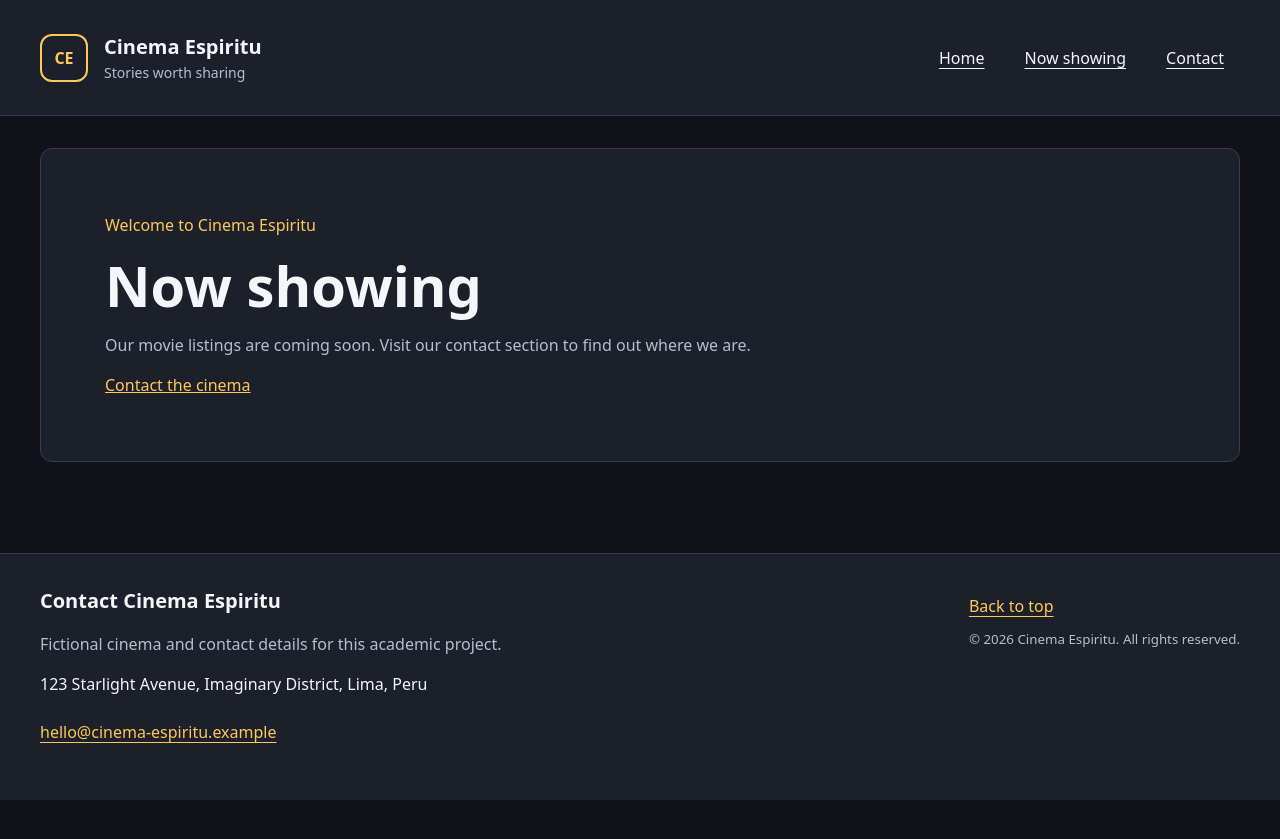
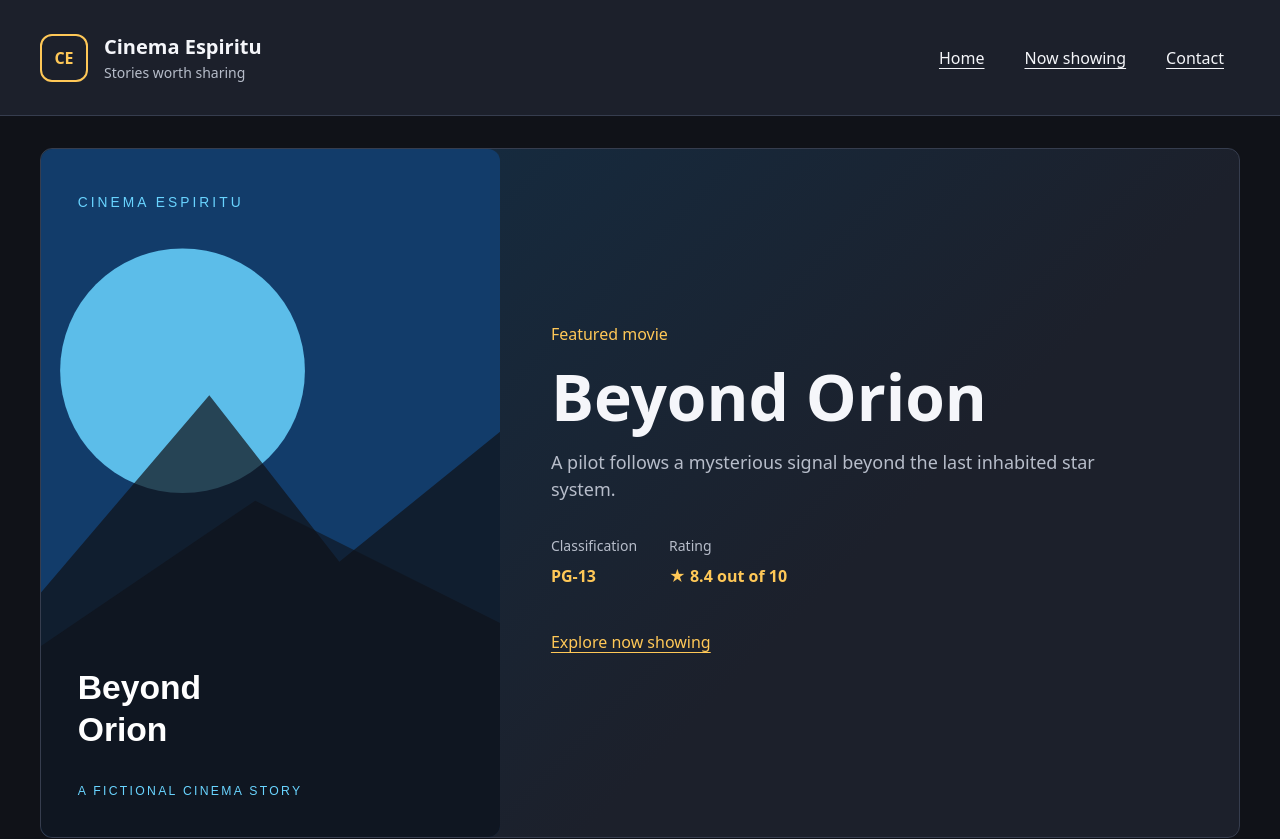
Before and after one commit to SebastianEspiritu/lab09-react-cine-espiritu, a React (Vite) app: page / in a window 1280 px wide. Shown: the top 839 px of the page. Before the commit the page ends 800 px from the top, so only its background shows below. Built offline with nearby package versions, Linux system fonts and the light colour scheme.

Commit message:
feat: implement featured movie Hero with props

```diff
--- a/src/App.jsx
+++ b/src/App.jsx
@@ -1,14 +1,19 @@
 import Header from './components/Header.jsx'
 import Footer from './components/Footer.jsx'
+import Hero from './components/Hero.jsx'
+import movies from './data/movies.js'
 
 function App() {
+  const featuredMovie = movies[0]
+
   return (
     <>
       <Header />
       <main className="container main-content" id="main-content" tabIndex={-1}>
+        <Hero movie={featuredMovie} />
         <section className="temporary-section" id="now-showing" tabIndex={-1} aria-labelledby="now-showing-title">
           <p className="section-label">Welcome to Cinema Espiritu</p>
-          <h1 id="now-showing-title">Now showing</h1>
+          <h2 id="now-showing-title">Now showing</h2>
           <p className="muted-text">Our movie listings are coming soon. Visit our contact section to find out where we are.</p>
           <a className="contact-link" href="#contact">Contact the cinema</a>
         </section>
--- /dev/null
+++ b/src/components/Hero.jsx
@@ -0,0 +1,34 @@
+function Hero({ movie }) {
+  const { image, title, synopsis, classification, rating } = movie
+
+  return (
+    <section className="hero" aria-labelledby="featured-movie-title">
+      <img
+        className="hero-poster"
+        src={image}
+        alt={`Poster for ${title}`}
+        width="600"
+        height="900"
+        fetchPriority="high"
+      />
+      <div className="hero-content">
+        <p className="section-label">Featured movie</p>
+        <h1 id="featured-movie-title">{title}</h1>
+        <p className="hero-synopsis">{synopsis}</p>
+        <dl className="hero-details">
+          <div>
+            <dt>Classification</dt>
+            <dd>{classification}</dd>
+          </div>
+          <div>
+            <dt>Rating</dt>
+            <dd><span aria-hidden="true">★ </span>{rating} out of 10</dd>
+          </div>
+        </dl>
+        <a className="contact-link" href="#now-showing">Explore now showing</a>
+      </div>
+    </section>
+  )
+}
+
+export default Hero
--- /dev/null
+++ b/src/styles/hero.css
@@ -0,0 +1,75 @@
+.hero {
+  display: grid;
+  grid-template-columns: minmax(0, 2fr) minmax(0, 3fr);
+  align-items: center;
+  gap: clamp(1.5rem, 4vw, 3.5rem);
+  margin-bottom: var(--space-large);
+  border: 1px solid var(--color-border);
+  border-radius: var(--radius-medium);
+  background: linear-gradient(135deg, #123049, var(--color-surface) 65%);
+}
+
+.hero-poster {
+  width: 100%;
+  height: auto;
+  border-radius: var(--radius-medium);
+}
+
+.hero-content {
+  min-width: 0;
+  padding: var(--space-large) var(--space-large) var(--space-large) 0;
+  overflow-wrap: anywhere;
+}
+
+.hero h1 {
+  font-size: clamp(2rem, 5vw, 4rem);
+  line-height: 1.1;
+}
+
+.hero-synopsis {
+  max-width: 55ch;
+  color: var(--color-text-muted);
+  font-size: 1.125rem;
+}
+
+.hero-details {
+  display: flex;
+  flex-wrap: wrap;
+  gap: var(--space-large);
+  margin: var(--space-large) 0;
+}
+
+.hero-details dt {
+  margin-bottom: var(--space-small);
+  color: var(--color-text-muted);
+  font-size: 0.875rem;
+}
+
+.hero-details dd {
+  margin: 0;
+  color: var(--color-accent);
+  font-weight: 700;
+}
+
+.hero .contact-link {
+  display: inline-flex;
+  align-items: center;
+  min-height: 44px;
+  text-underline-offset: 0.25em;
+}
+
+@media (max-width: 40rem) {
+  .hero {
+    grid-template-columns: minmax(0, 1fr);
+    gap: 0;
+  }
+
+  .hero-poster {
+    max-width: 20rem;
+    justify-self: center;
+  }
+
+  .hero-content {
+    padding: var(--space-large) var(--space-medium);
+  }
+}
--- a/src/styles/index.css
+++ b/src/styles/index.css
@@ -3,3 +3,4 @@
 @import './layout.css';
 @import './header.css';
 @import './footer.css';
+@import './hero.css';
--- a/src/styles/layout.css
+++ b/src/styles/layout.css
@@ -15,7 +15,7 @@
   background: var(--color-surface);
 }
 
-.temporary-section h1 {
+.temporary-section h2 {
   font-size: clamp(2rem, 6vw, 3.5rem);
   line-height: 1.15;
 }
```
Also changed, not shown: 1 other file (tests, documents, lock files or other folders).
